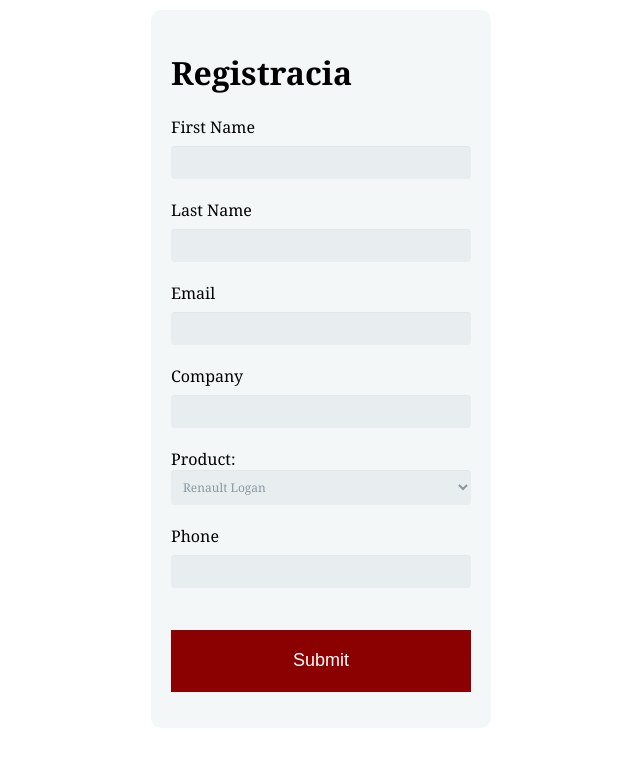
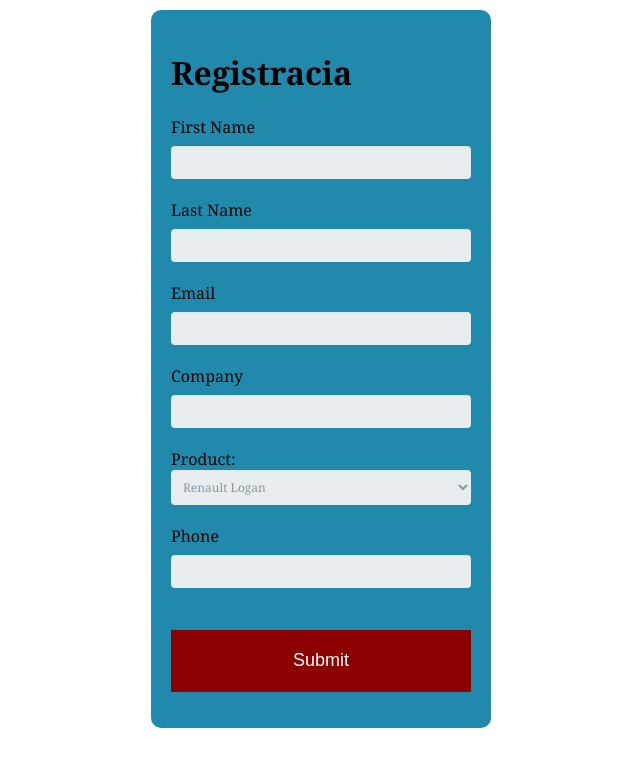
Before and after one commit to DarkKillerDudosAdmin/ffffff, a PHP site: page / in a window 1280 px wide. Shown: the top 767 px of the page, without its empty margins (319-959 px from the left). Run offline with PHP 8.4, Linux system fonts and the light colour scheme; some libraries are stand-ins or nearby versions.

Commit message:
Updatedes

```diff
--- a/index.css
+++ b/index.css
@@ -10,10 +10,12 @@
 .form-style-5 {
 	max-width: 300px;
 	padding: 10px 20px;
-	background: #f4f7f8;
+    padding-bottom: 5px;
+    border-bottom: #5200a5;
+	background: #2189ac;
 	margin: 10px auto;
 	padding: 20px;
-	background: #f4f7f8;
+	background: #2189ac;
 	border-radius: 10px;
 	font-family: Georgia, "Times New Roman", Times, serif;
 }
```
